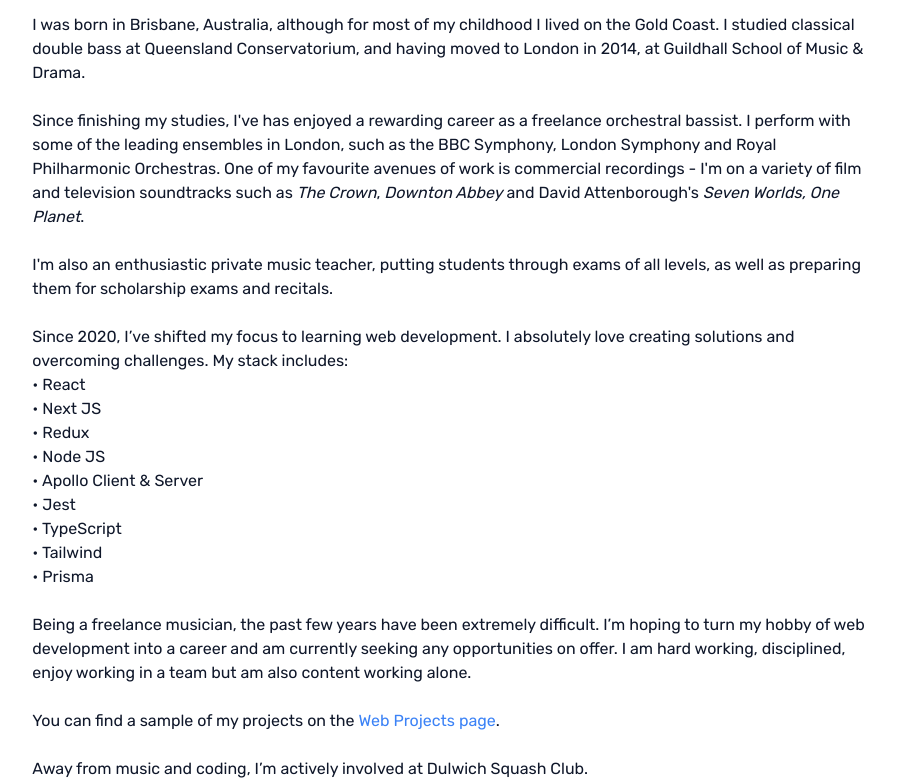
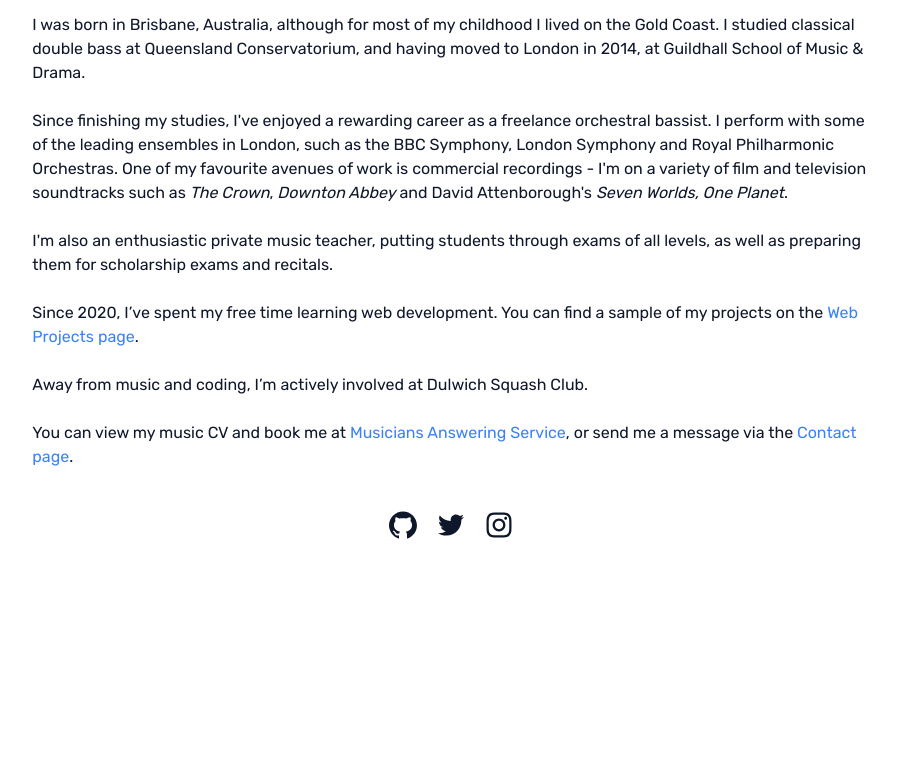
Before and after one commit to danmolloy/danmolloy.io, a Next.js app: page /about in a window 1280 px wide. Shown: the part 762-1542 px from the top of the page, without its empty margins (189-1086 px from the left). After the commit the page ends 1335 px from the top, so only its background shows below. Built offline with nearby package versions, Linux system fonts and the light colour scheme.

Commit message:
edited bio

```diff
--- a/pages/about.js
+++ b/pages/about.js
@@ -14,34 +14,19 @@
         </p>
         <br />
         <p>
-            Since finishing my studies, I've has enjoyed a rewarding career as a freelance orchestral bassist. I perform with some of the leading ensembles in London, such as the BBC Symphony, London Symphony and Royal Philharmonic Orchestras. One of my favourite avenues of work is commercial recordings - I'm on a variety of film and television soundtracks such as <i>The Crown</i>, <i>Downton Abbey</i> and David Attenborough's <i>Seven Worlds, One Planet</i>.
+            Since finishing my studies, I've enjoyed a rewarding career as a freelance orchestral bassist. I perform with some of the leading ensembles in London, such as the BBC Symphony, London Symphony and Royal Philharmonic Orchestras. One of my favourite avenues of work is commercial recordings - I'm on a variety of film and television soundtracks such as <i>The Crown</i>, <i>Downton Abbey</i> and David Attenborough's <i>Seven Worlds, One Planet</i>.
         </p>
         <br />
         <p>
           I'm also an enthusiastic private music teacher, putting students through exams of all levels, as well as preparing them for scholarship exams and recitals.
         </p>
         <br />
-        <p>Since 2020, I’ve shifted my focus to learning web development. I absolutely love creating solutions and overcoming challenges. My stack includes: </p>
-        <ul>
-          <li>• React</li>
-          <li>• Next JS</li>
-          <li>• Redux</li>
-          <li>• Node JS</li>
-          <li>• Apollo Client & Server</li>
-          <li>• Jest</li>
-          <li>• TypeScript</li>
-          <li>• Tailwind</li>
-          <li>• Prisma</li>
-        </ul>
-        <br />
-        <p>Being a freelance musician, the past few years have been extremely difficult. I’m hoping to turn my hobby of web development into a career and am currently seeking any opportunities on offer. I am hard working, disciplined, enjoy working in a team but am also content working alone. </p>
-        <br />
-        <p>You can find a sample of my projects on the <Link href="/projects"><a className="blue-links">Web Projects page</a></Link>.</p>
+        <p>Since 2020, I’ve spent my free time learning web development. You can find a sample of my projects on the <Link href="/projects"><a className="blue-links">Web Projects page</a></Link>.</p>
         <br />
         <p>Away from music and coding, I’m actively involved at Dulwich Squash Club.</p>
         <br />
         <p>
-          You can view my music CV at <Link href="https://maslink.co.uk/client-directory?client=MOLLD1&instrument=DOUBL1"><a className="blue-links">Musicians Answering Service</a></Link>, or send me a message via the <Link href="/contact"><a className="blue-links">Contact page</a></Link>.
+          You can view my music CV and book me at <Link href="https://maslink.co.uk/client-directory?client=MOLLD1&instrument=DOUBL1"><a className="blue-links">Musicians Answering Service</a></Link>, or send me a message via the <Link href="/contact"><a className="blue-links">Contact page</a></Link>.
         </p>
       </article>
     </Layout>
--- a/styles/globals.css
+++ b/styles/globals.css
@@ -36,7 +36,7 @@
     @apply self-start
   }
   .menu-icon {
-    @apply h-10 w-10 rounded-full hover:fill-slate-500 active:fill-slate-400 p-2 m-4
+    @apply h-10 w-10  hover:fill-slate-500 active:fill-slate-400  m-2
   }
   .menu {
     @apply flex flex-col border border-t-0 border-slate-400 w-2/3 sm:w-1/3 self-end z-10 bg-white fixed items-start p-2 mt-24
```
